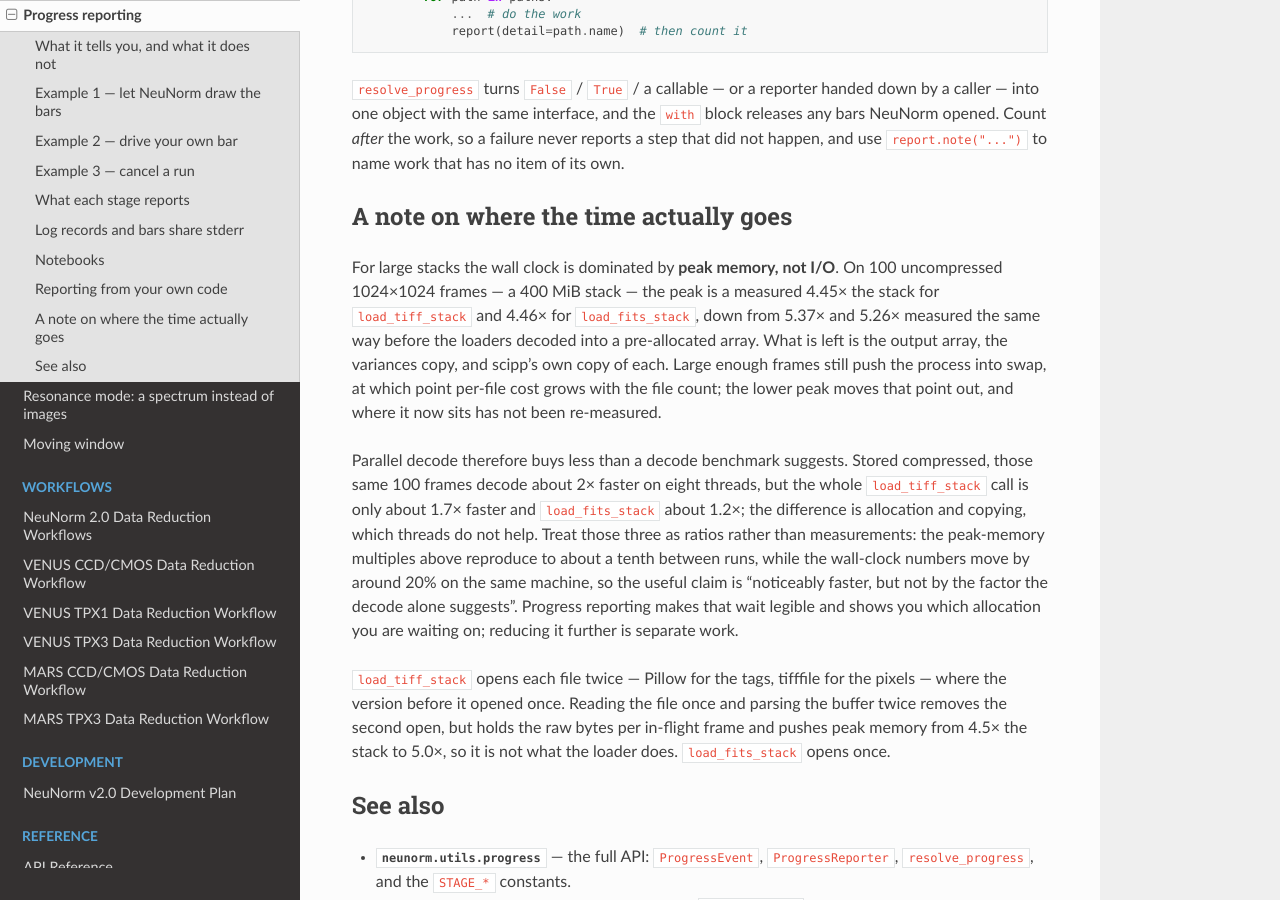
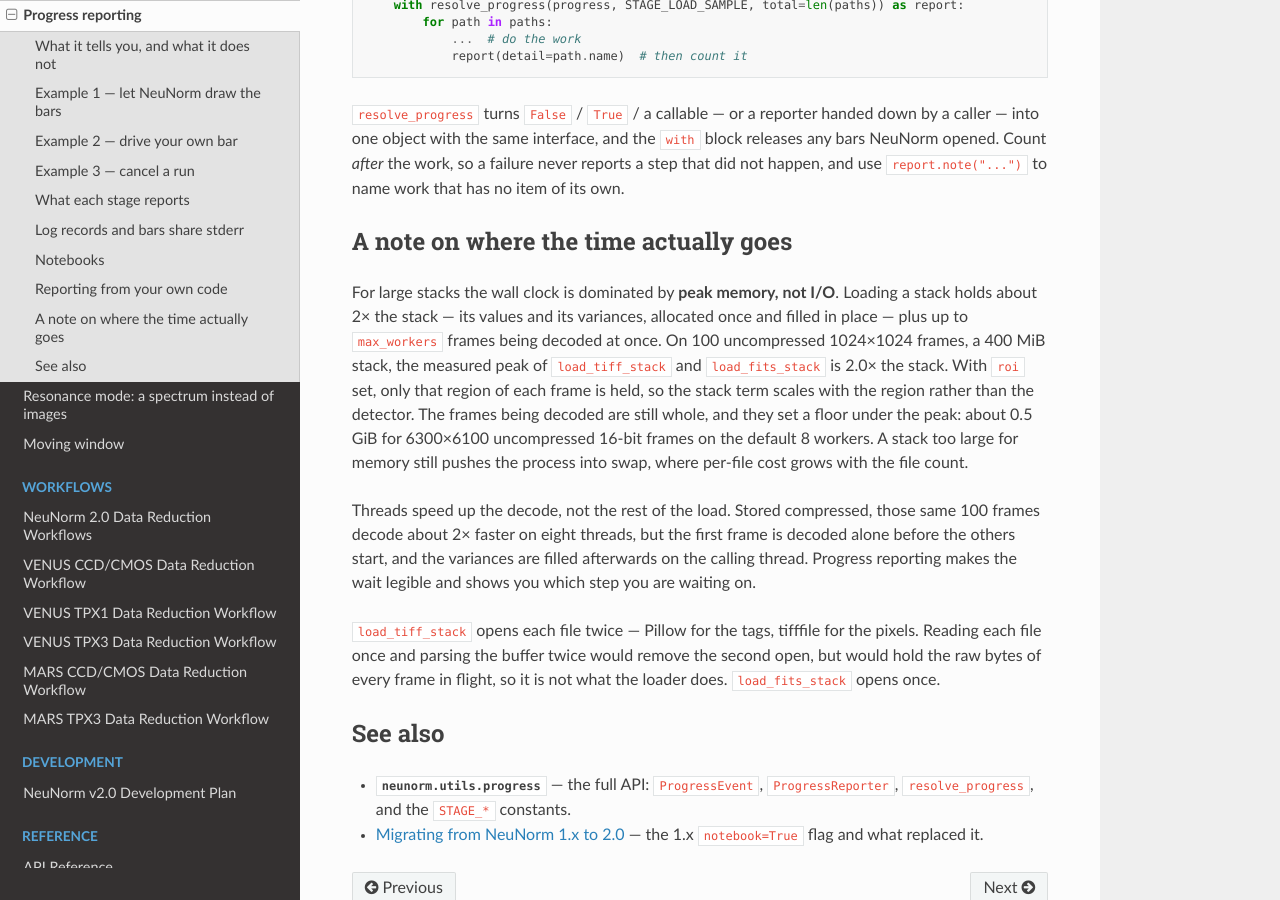
Before and after one commit to ornlneutronimaging/NeuNorm, a Sphinx documentation site: the page built from docs/progress.md, in a window 1280 px wide and 900 px high, scrolled down 7419 px. Built offline with Sphinx 7.4.7 and the Read the Docs theme 3.1.0, drawn with Linux system fonts in a browser that asks for light colours; the version number is read from the project's files by our own code; some of the changed text lies outside the part shown.

Commit message:
Test and document load-time ROI cropping
Loader tests check that a cropped load is identical to apply_roi on the
full load for TIFF and FITS, including Pillow-decoded frames, and that
the shape and non-negative checks still cover whole frames. They also
check that malformed ROIs fail before any read, that a misfitting ROI
fails at frame 0, and that only the region is allocated. Pipeline tests
compare both CCD pipelines with the crop-after-combine order and cover
the cross-run frame-size check for every family.

The CCD workflow guides describe the crop as part of loading. The
progress guide shows the new variances note and the measured loader
peak, and the CHANGELOG records the change.

Assisted-With: Claude Opus 5.5

````diff
--- a/docs/progress.md
+++ b/docs/progress.md
@@ -74,10 +74,10 @@
 Three sample runs of 40 frames at 512×512, two open-beam runs of 20, one dark run of 10:
 
 ```text
-load_sample:  100%|██████████| 120/120 [00:01<00:00, 835.97item/s, attaching variances (40.0 MiB)]
-load_ob:      100%|██████████| 40/40   [00:01<00:00,  29.68item/s, attaching variances (20.0 MiB)]
+load_sample:  100%|██████████| 120/120 [00:01<00:00, 835.97item/s, attaching variances to 40 frames of 512 x 512 px (40.0 MiB)]
+load_ob:      100%|██████████| 40/40   [00:01<00:00,  29.68item/s, attaching variances to 20 frames of 512 x 512 px (20.0 MiB)]
 combine_runs: 100%|██████████| 3/3     [00:01<00:00,   2.31item/s, combining 1 dark run(s)]
-load_dark:    100%|██████████| 10/10   [00:01<00:00,   7.76item/s, attaching variances (10.0 MiB)]
+load_dark:    100%|██████████| 10/10   [00:01<00:00,   7.76item/s, attaching variances to 10 frames of 512 x 512 px (10.0 MiB)]
 gamma_filter: 100%|██████████| 4/4     [00:01<00:00,   2.84item/s, detecting and replacing outliers]
 normalize:    100%|██████████| 3/3     [00:00<00:00,  20.47item/s, correcting shared-dark variance]
 export:       100%|██████████| 4/4     [00:00<00:00,  97.85item/s, writing metadata]
@@ -126,11 +126,11 @@
         bar.close()
 ```
 
-Run against 40 sample frames and 20 open-beam frames, that draws:
+Run against 40 sample frames and 20 open-beam frames at 256×256, that draws:
 
 ```text
-load_sample:  100%|██████████| 40/40 [00:00<00:00, 209.93it/s, attaching variances (10.0 MiB)]
-load_ob:      100%|██████████| 20/20 [00:00<00:00, 123.05it/s, attaching variances (5.0 MiB)]
+load_sample:  100%|██████████| 40/40 [00:00<00:00, 209.93it/s, attaching variances to 40 frames of 256 x 256 px (10.0 MiB)]
+load_ob:      100%|██████████| 20/20 [00:00<00:00, 123.05it/s, attaching variances to 20 frames of 256 x 256 px (5.0 MiB)]
 combine_runs: 100%|██████████| 2/2   [00:00<00:00,  13.29it/s, combining 1 open-beam run(s)]
 gamma_filter: 100%|██████████| 4/4   [00:00<00:00,  29.10it/s, detecting and replacing outliers]
 normalize:    100%|██████████| 1/1   [00:00<00:00,  44.00it/s, dividing sample by open beam]
@@ -214,8 +214,9 @@
 
 The table below is about the **count** — what advances the number a bar shows. A callback receives more
 events than that: NeuNorm also emits *notes*, which carry a label without advancing the count (naming a
-large allocation, or a step whose cost is only known mid-run). So a callback counting its own invocations
-will exceed the totals here; use `event.completed` rather than counting calls.
+whole-stack step such as filling the variances, or a step whose cost is only known mid-run). So a
+callback counting its own invocations will exceed the totals here; use `event.completed` rather than
+counting calls.
 
 | Stage | What advances the count | Notes |
 |---|---|---|
@@ -228,10 +229,11 @@
 | `normalize` | named steps | the flux correction (background-ROI or proton-charge) and the division; the count depends on which correction was requested |
 | `export` | named steps for HDF5 | one event per file with `tiff_one_file_per_image=True`, which is the only export path with a determinate item count |
 
-Some work is deliberately **not** reported: the metadata reads, the ROI crop, the open-beam and dark
-averaging, dead and hot pixel detection, the statistics analysis behind `rebin_by_tof=True`, the spatial
-rebin and the air-region correction. Each is a single pass that runs between named stages, and inventing
-a step for each would inflate the counts without adding information. Each pipeline's `progress` docstring
+Some work is deliberately **not** reported: the metadata reads, the ROI crop (except on the CCD
+pipelines, which crop each frame as it loads), the open-beam and dark averaging, dead and hot pixel
+detection, the statistics analysis behind `rebin_by_tof=True`, the spatial rebin and the air-region
+correction. Each is a single pass that runs between named stages, and inventing a step for each would
+inflate the counts without adding information. Each pipeline's `progress` docstring
 lists what its own run leaves out, because the lists differ — VENUS TPX1 detects dead pixels but not hot
 ones, the MARS pipelines have no air-region correction, and only the TOF pipelines rebin.
 
@@ -242,8 +244,8 @@
 pause lands mid-stage. Either way that gap is the metadata, not a hang.
 
 So a bar that pauses briefly between stages is expected. A bar that pauses *within* a stage is telling
-you where the time goes — and if it pauses on `attaching variances (40.0 MiB)`, that is the allocation,
-not a hang.
+you where the time goes — and if it pauses on `attaching variances to 40 frames of 512 x 512 px (40.0 MiB)`,
+that is the variances being filled, not a hang.
 
 ## Log records and bars share stderr
 
@@ -353,27 +355,23 @@
 
 ## A note on where the time actually goes
 
-For large stacks the wall clock is dominated by **peak memory, not I/O**. On 100 uncompressed
-1024×1024 frames — a 400 MiB stack — the peak is a measured 4.45× the stack for `load_tiff_stack` and
-4.46× for `load_fits_stack`, down from 5.37× and 5.26× measured the same way before the loaders
-decoded into a pre-allocated array. What is left is the output array, the variances copy, and scipp's
-own copy of each. Large enough frames still push the process into swap, at which point per-file cost
-grows with the file count; the lower peak moves that point out, and where it now sits has not been
-re-measured.
+For large stacks the wall clock is dominated by **peak memory, not I/O**. Loading a stack holds about
+2× the stack — its values and its variances, allocated once and filled in place — plus up to
+`max_workers` frames being decoded at once. On 100 uncompressed 1024×1024 frames, a 400 MiB stack, the
+measured peak of `load_tiff_stack` and `load_fits_stack` is 2.0× the stack. With `roi` set, only that
+region of each frame is held, so the stack term scales with the region rather than the detector. The
+frames being decoded are still whole, and they set a floor under the peak: about 0.5 GiB for 6300×6100
+uncompressed 16-bit frames on the default 8 workers. A stack too large
+for memory still pushes the process into swap, where per-file cost grows with the file count.
 
-Parallel decode therefore buys less than a decode benchmark suggests. Stored compressed, those same
-100 frames decode about 2× faster on eight threads, but the whole `load_tiff_stack` call is only
-about 1.7× faster and `load_fits_stack` about 1.2×; the difference is allocation and copying, which
-threads do not help. Treat those three as ratios rather than measurements: the peak-memory multiples
-above reproduce to about a tenth between runs, while the wall-clock numbers move by around 20% on
-the same machine, so the useful claim is "noticeably faster, but not by the factor the decode alone
-suggests". Progress reporting makes that wait legible and shows you which allocation you are waiting
-on; reducing it further is separate work.
+Threads speed up the decode, not the rest of the load. Stored compressed, those same 100 frames decode
+about 2× faster on eight threads, but the first frame is decoded alone before the others start, and the
+variances are filled afterwards on the calling thread. Progress reporting makes the wait legible and
+shows you which step you are waiting on.
 
-`load_tiff_stack` opens each file twice — Pillow for the tags, tifffile for the pixels — where the
-version before it opened once. Reading the file once and parsing the buffer twice removes the second
-open, but holds the raw bytes per in-flight frame and pushes peak memory from 4.5× the stack to
-5.0×, so it is not what the loader does. `load_fits_stack` opens once.
+`load_tiff_stack` opens each file twice — Pillow for the tags, tifffile for the pixels. Reading each
+file once and parsing the buffer twice would remove the second open, but would hold the raw bytes of
+every frame in flight, so it is not what the loader does. `load_fits_stack` opens once.
 
 ## See also
 
````
Also changed, not shown: CHANGELOG.md (+24 -0 lines), docs/workflows/README.md (+1 -1 lines), docs/workflows/mars_ccd_cmos.md (+38 -40 lines), docs/workflows/venus_ccd_cmos.md (+44 -45 lines), 7 other files.
